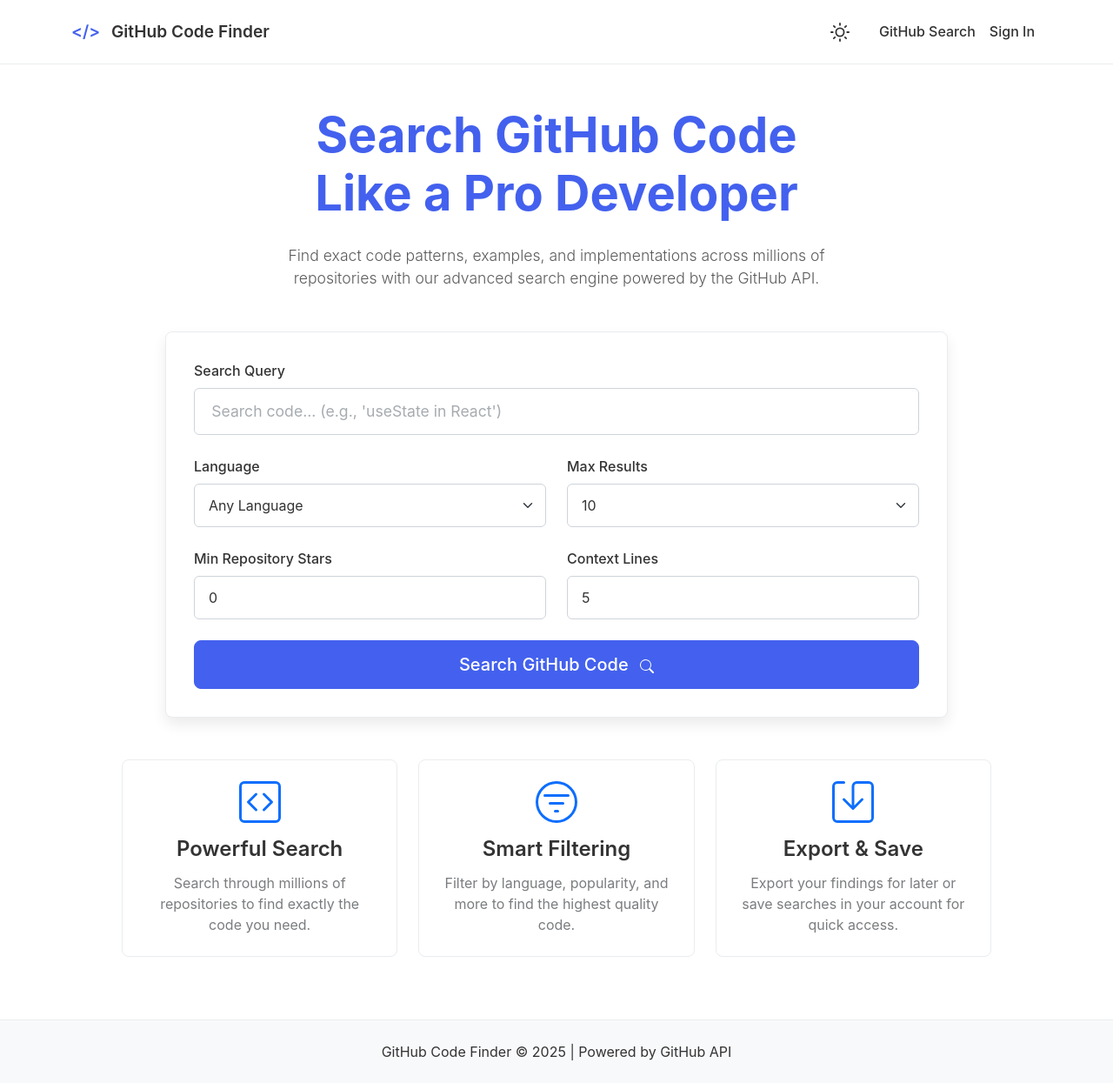
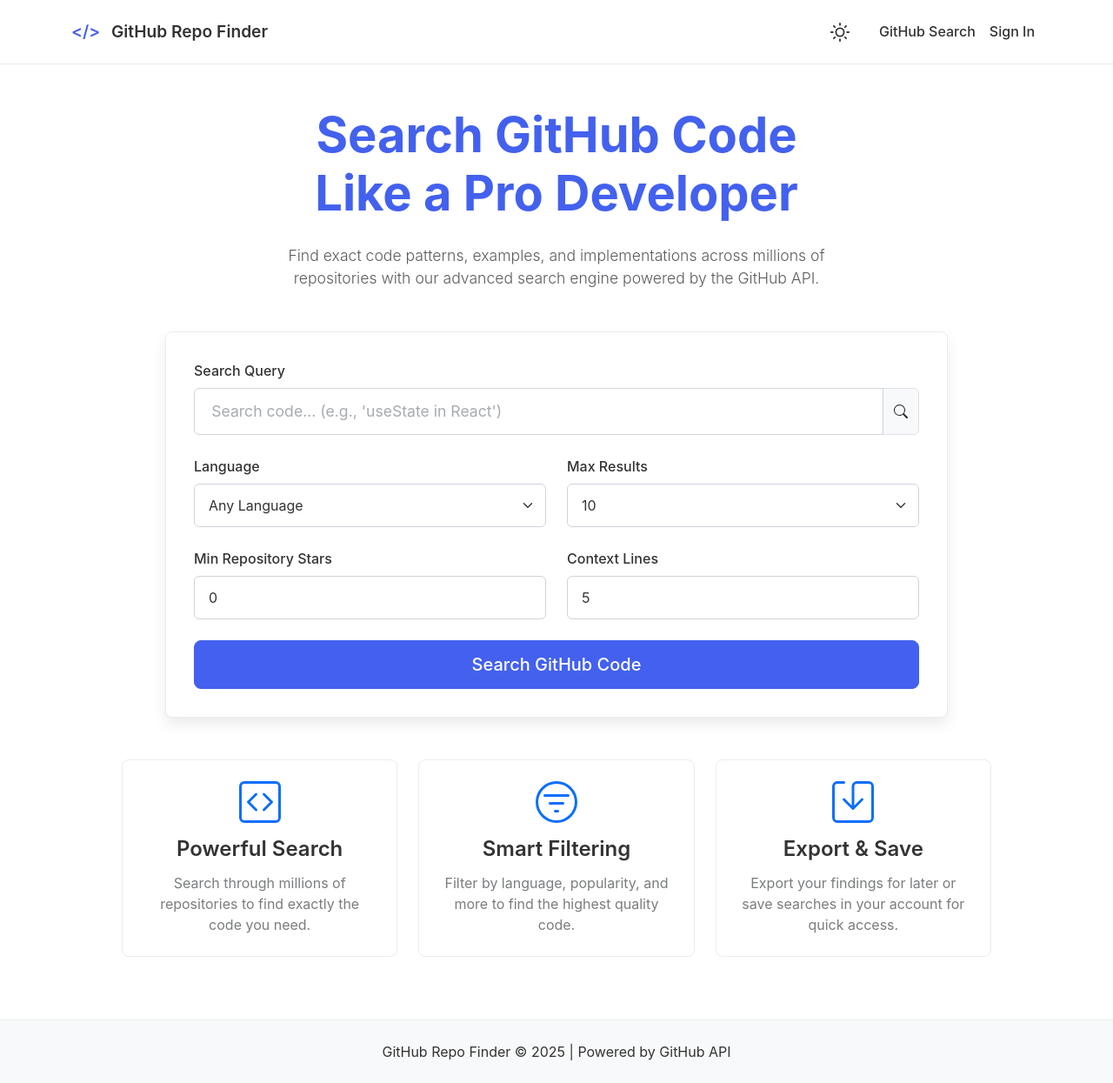
Before and after one commit to JulianCohan/github-code-finder-web, a website: page public/index.html in a window 1280 px wide. Shown: the whole page at 87% size. Drawn offline with nearby package versions, Linux system fonts and the light colour scheme.

Commit message:
Update index.html to change title to GitHub Repo Finder and move search icon

```diff
--- a/public/index.html
+++ b/public/index.html
@@ -3,7 +3,7 @@
 <head>
     <meta charset="UTF-8">
     <meta name="viewport" content="width=device-width, initial-scale=1.0">
-    <title>GitHub Code Finder</title>
+    <title>GitHub Repo Finder</title>
     <link href="https://cdn.jsdelivr.net/npm/bootstrap@5.3.0-alpha1/dist/css/bootstrap.min.css" rel="stylesheet">
     <link href="https://cdnjs.cloudflare.com/ajax/libs/highlight.js/11.7.0/styles/github.min.css" rel="stylesheet">
     <link href="css/styles.css" rel="stylesheet">
@@ -17,7 +17,7 @@
     <header>
         <div class="container">
             <nav class="navbar navbar-expand-lg">
-                <a class="navbar-brand" href="/"><span class="code-icon">&lt;/&gt;</span> GitHub Code Finder</a>
+                <a class="navbar-brand" href="/"><span class="code-icon">&lt;/&gt;</span> GitHub Repo Finder</a>
                 <div class="navbar-collapse justify-content-end">
                     <ul class="navbar-nav">
                         <li class="nav-item">
@@ -56,7 +56,14 @@
                     <form id="searchForm">
                         <div class="mb-4">
                             <label for="query" class="form-label">Search Query</label>
-                            <input type="text" class="form-control form-control-lg" id="query" placeholder="Search code... (e.g., 'useState in React')">
+                            <div class="input-group">
+                                <input type="text" class="form-control form-control-lg" id="query" placeholder="Search code... (e.g., 'useState in React')">
+                                <span class="input-group-text">
+                                    <svg xmlns="http://www.w3.org/2000/svg" width="16" height="16" fill="currentColor" class="bi bi-search" viewBox="0 0 16 16">
+                                        <path d="M11.742 10.344a6.5 6.5 0 1 0-1.397 1.398h-.001c.03.04.062.078.098.115l3.85 3.85a1 1 0 0 0 1.415-1.414l-3.85-3.85a1.007 1.007 0 0 0-.115-.1zM12 6.5a5.5 5.5 0 1 1-11 0 5.5 5.5 0 0 1 11 0z"/>
+                                    </svg>
+                                </span>
+                            </div>
                         </div>
                         <div class="row mb-4">
                             <div class="col-md-6">
@@ -90,9 +97,6 @@
                             <button type="submit" class="btn btn-primary btn-lg" id="searchButton">
                                 <span class="spinner-border spinner-border-sm d-none" id="searchSpinner" role="status" aria-hidden="true"></span>
                                 Search GitHub Code
-                                <svg xmlns="http://www.w3.org/2000/svg" width="16" height="16" fill="currentColor" class="bi bi-search ms-2" viewBox="0 0 16 16">
-                                    <path d="M11.742 10.344a6.5 6.5 0 1 0-1.397 1.398h-.001c.03.04.062.078.098.115l3.85 3.85a1 1 0 0 0 1.415-1.414l-3.85-3.85a1.007 1.007 0 0 0-.115-.1zM12 6.5a5.5 5.5 0 1 1-11 0 5.5 5.5 0 0 1 11 0z"/>
-                                </svg>
                             </button>
                         </div>
                     </form>
@@ -161,7 +165,7 @@
 
     <footer class="mt-5 py-4">
         <div class="container text-center">
-            <p class="mb-0">GitHub Code Finder &copy; 2025 | Powered by GitHub API</p>
+            <p class="mb-0">GitHub Repo Finder &copy; 2025 | Powered by GitHub API</p>
         </div>
     </footer>
 
```
